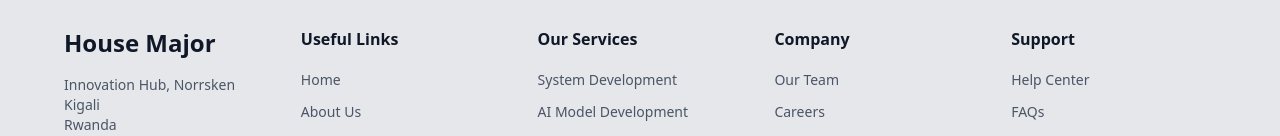
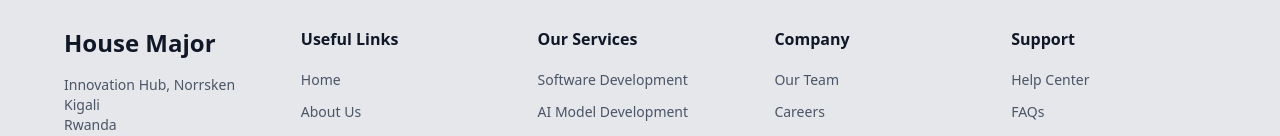
Before and after one commit to InezaBonheurCedrick/HOUSE-MAJOR-WEBSITE, a React (Vite) app in the folder frontend/: page /auth in a window 1280 px wide. Shown: the part 837-973 px from the top of the page. Built offline with nearby package versions, Linux system fonts and the light colour scheme.

Commit message:
Update Footer.jsx

```diff
--- a/frontend/src/components/Footer.jsx
+++ b/frontend/src/components/Footer.jsx
@@ -10,7 +10,7 @@
     {
       title: 'Our Services',
       links: [
-        'System Development',
+        'Software Development',
         'AI Model Development',
         'Cybersecurity & Data Protection',
         'Geospatial Analysis',
```
